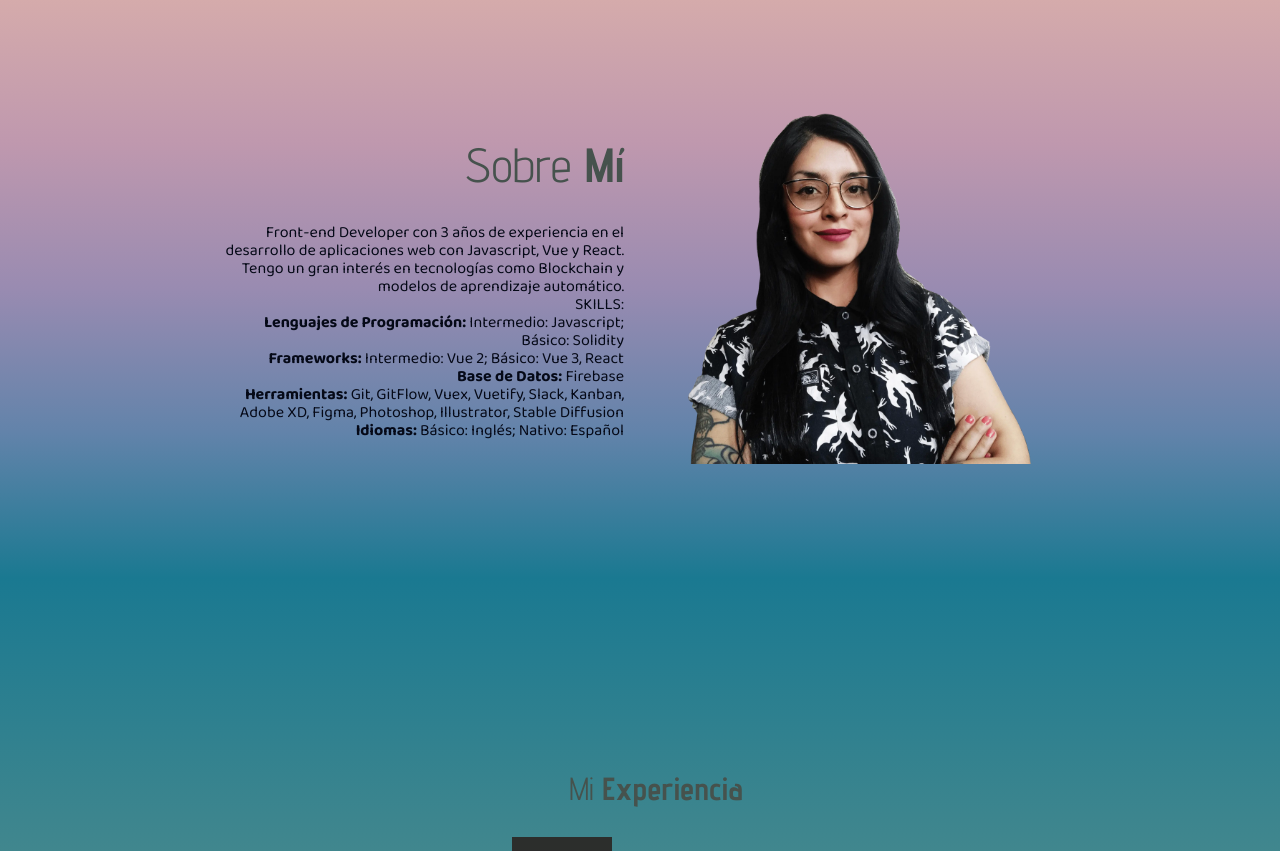
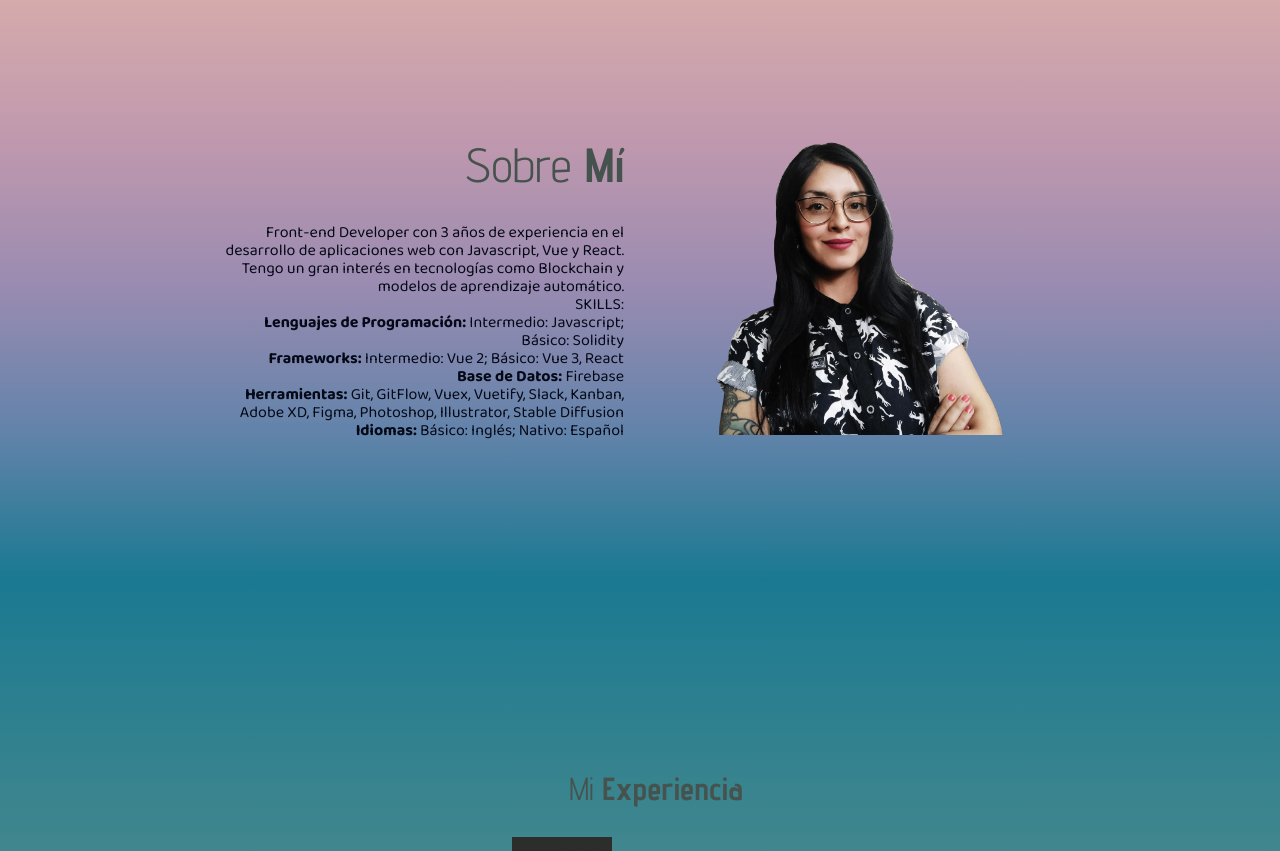
Before and after one commit to AdriRosas/my-portfolio, a React (Create React App) app: page / in a window 1280 px wide. Shown: the part 949-1800 px from the top of the page. Built offline with nearby package versions, Linux system fonts and the light colour scheme.

Commit message:
:art: resize photo

```diff
--- a/src/Views/About.module.css
+++ b/src/Views/About.module.css
@@ -59,7 +59,7 @@
   justify-content: center;
 }
 .imgMe img {
-  max-width: 90%;
+  max-width: 75%;
   height: auto;
 }
 @media (max-width: 1265px) {
```
